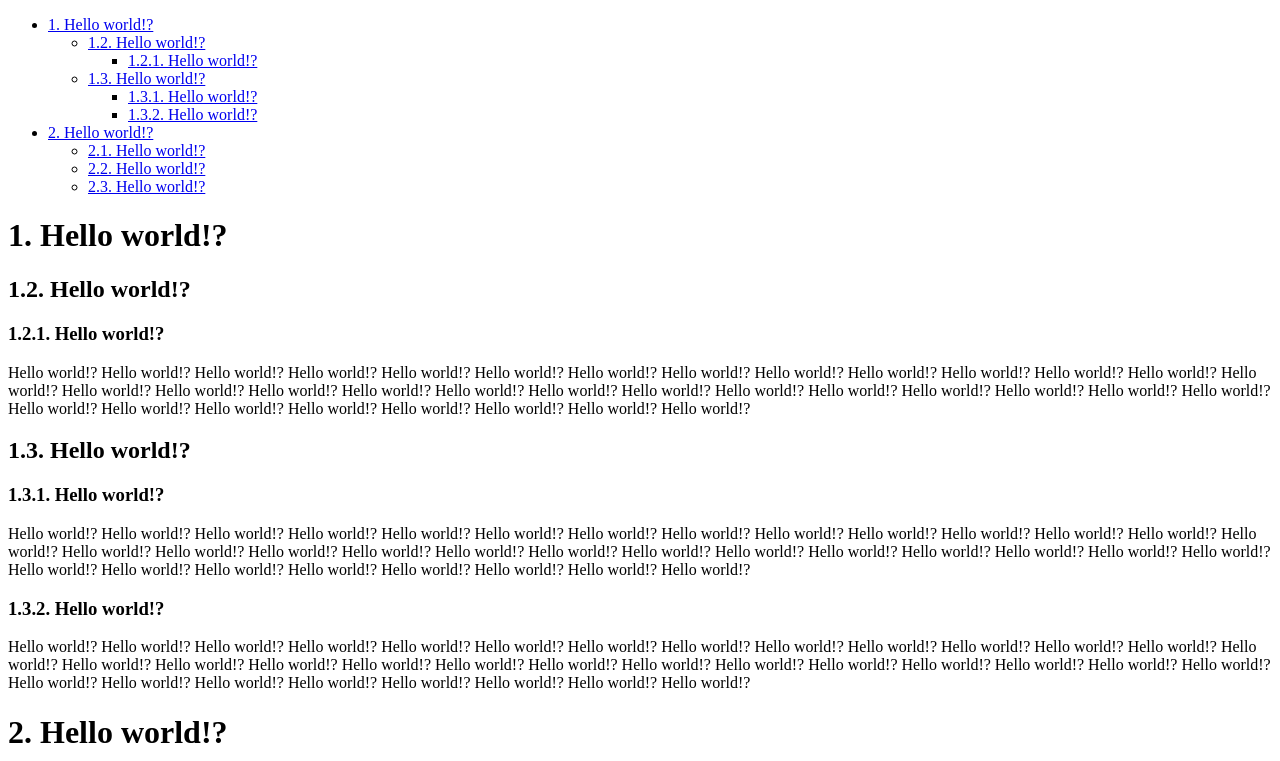
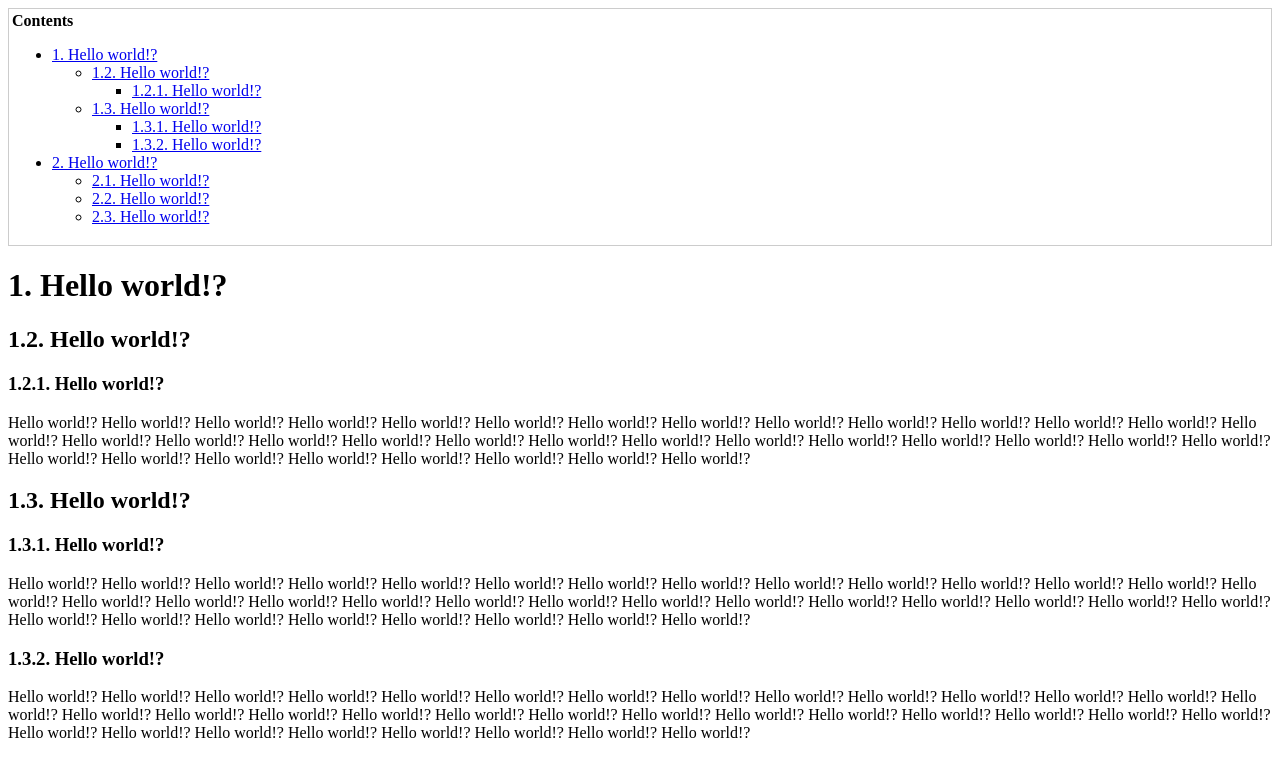
Before and after one commit to jongha/jquery-tableofcontents, a website: page demo/index.html in a window 1280 px wide. Shown: the top 761 px of the page. Drawn offline with Linux system fonts and the light colour scheme.

Commit message:
Build the test case.

```diff
--- a/src/jquery.tableofcontents.js
+++ b/src/jquery.tableofcontents.js
@@ -1,54 +1,65 @@
 (function ($) {
     $.fn.tableofcontents = function(options) {
         var settings = $.extend({
-            id: 'container' // target element id
+            id: "container", // target element id
+            css: {
+                "padding": "3px", // padding size
+                "border": "solid 1px #CCC", // border style
+                "width": null // width
+            }
         }, options);
 
         options = $.extend(settings, options);
-        var target = $(options.id).append("<ul></ul>");
-        var prev_level = 0;
 
+        var target = $(options.id)
+            .append($("<div></div>").html("Contents").css({ "font-weight": "bold" }))
+            .append("<ul></ul>")
+            .css(options.css);
+
+        var prevLevel = 0;
         var getLevel = function(tagname) {
             switch(tagname) {
-                case 'H1': return 1;
-                case 'H2': return 2;
-                case 'H3': return 3;
-                case 'H4': return 4;
-                case 'H5': return 5;
-                case 'H6': return 6;
+                case "H1": return 1;
+                case "H2": return 2;
+                case "H3": return 3;
+                case "H4": return 4;
+                case "H5": return 5;
+                case "H6": return 6;
             }
 
             return 0;
         };
 
         var getUniqId = function() {
-            return "__tocid-" + Math.floor(Math.random() * 100000);
+            return "__toc_id:" + Math.floor(Math.random() * 100000);
         };
 
-        this.find('h1, h2, h3, h4, h5, h6').each(function() {
-            var current_level = getLevel($(this)[0].tagName);
-            if(current_level > prev_level) {
-                var tmp = $("<ul></ul>").data("level", current_level);
+        this.find("h1, h2, h3, h4, h5, h6").each(function() {
+            var that = $(this);
+            var currentLevel = getLevel(that[0].tagName);
+            if(currentLevel > prevLevel) {
+                var tmp = $("<ul></ul>").data("level", currentLevel);
                 target = target.append(tmp);
                 target = tmp;
+
             }else {
-                while(target.parent().length && current_level <= target.parent().data("level")) {
+                while(target.parent().length && currentLevel <= target.parent().data("level")) {
                     target = target.parent();
                 }
             }
 
-            var txt = $(this).html();
-            var txtId = $(this).attr("id");
+            var txt = that.html();
+            var txtId = that.attr("id");
             if(!!!txtId) {
                 txtId = getUniqId();
-                $(this).attr({ "id": txtId });
+                that.attr({ "id": txtId });
             }
 
             var alink = $("<a></a>").text(txt).attr({ "href": "#" + txtId });
+            target.append($("<li></li>").append(alink));
+            prevLevel = currentLevel;
+        });
 
-            target.append($("<li></li>").append(alink));
-            prev_level = current_level;
-        });
         return this;
     };
 }(jQuery));
```
Also changed, not shown: test/jquery.tableofcontents.html (+6 -0 lines), test/jquery.tableofcontents_test.js (+5 -2 lines), README.md, demo/index.html (indentation only).
